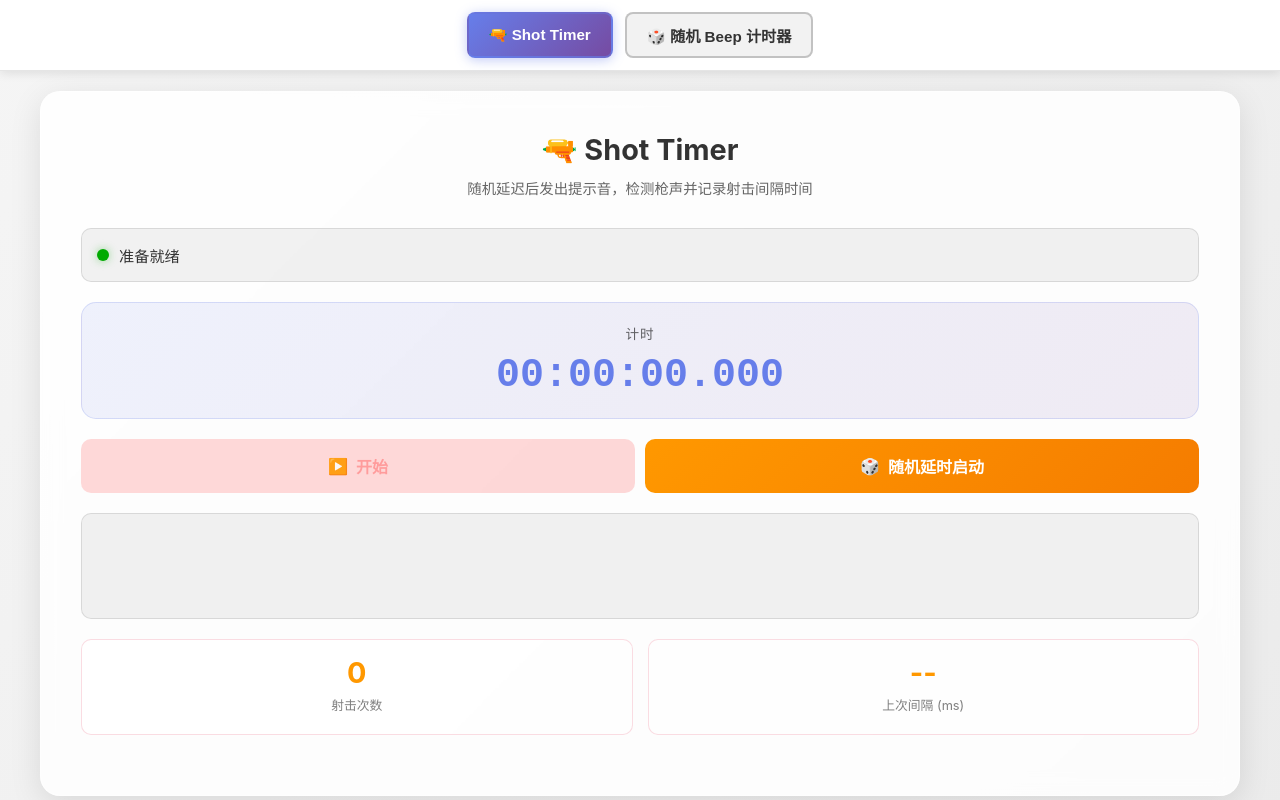
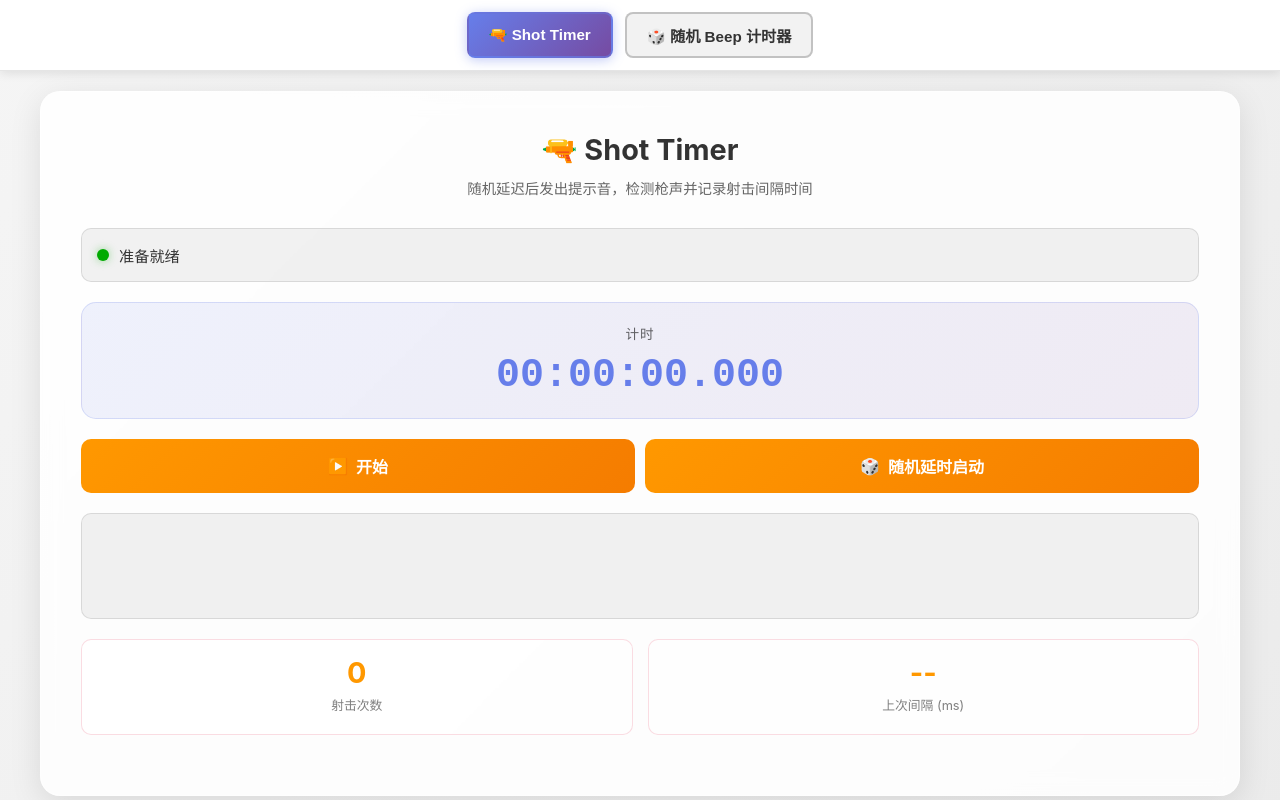
Before and after one commit to lyh-ADT/lyh-adt.github.io, a React (Vite) app in the folder audio-pattern-detector/: page / in a window 1280 px wide. Shown: the top 800 px of the page. Built offline with nearby package versions, Linux system fonts and the light colour scheme; what fft.js would draw is missing.

Commit message:
fix(audio-pattern-detector): 优化按钮状态和样式
- 计时状态下禁用"随机延时启动"按钮
- "停止"按钮使用 primary 样式更显眼（深红色渐变）

```diff
--- a/audio-pattern-detector/src/components/AudioDetector/AudioDetector.jsx
+++ b/audio-pattern-detector/src/components/AudioDetector/AudioDetector.jsx
@@ -177,7 +177,7 @@ function AudioDetector() {
         <div className="controls">
           <ControlButton
             onClick={toggleListening}
-            variant="secondary"
+            variant="primary"
             icon={(state === AppState.LISTENING || state === AppState.DETECTED || state === AppState.TIMING || isInfiniteLoop || isWaitingForRandomDelay) ? '⏹️' : '▶️'}
             label={(state === AppState.LISTENING || state === AppState.DETECTED || state === AppState.TIMING || isInfiniteLoop || isWaitingForRandomDelay) ? '停止' : '开始'}
           />
@@ -186,6 +186,7 @@ function AudioDetector() {
             variant="warning"
             icon="🎲"
             label={isWaitingForRandomDelay ? '延时中...' : '随机延时启动'}
+            disabled={state === AppState.LISTENING || state === AppState.DETECTED || state === AppState.TIMING || isWaitingForRandomDelay}
           />
         </div>
 
```
Also changed, not shown: 3 other files (tests, documents, lock files or other folders).
